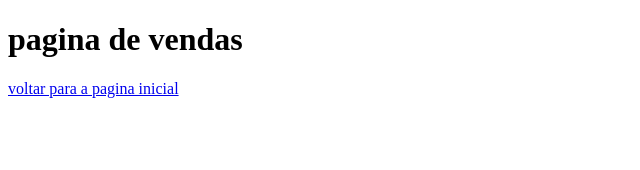
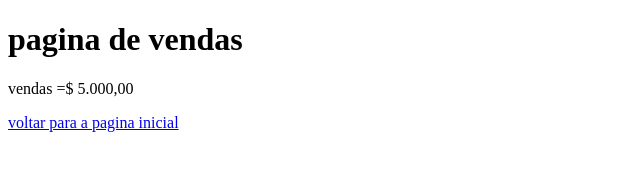
Before and after one commit to LucasAmorim88/aulagithub, a plain HTML site: page pagina de vendas.html in a window 1280 px wide. Shown: the whole page, without its empty margins (0-640 px from the left). Drawn offline with Linux system fonts and the light colour scheme.

Commit message:
Acrescentado valor das vendas

```diff
--- a/pagina de vendas.html
+++ b/pagina de vendas.html
@@ -7,6 +7,7 @@
 </head>
 <body>
     <h1>pagina de vendas</h1>
+    <p>vendas =$ 5.000,00</p>
     <a href="index.html">voltar para a pagina inicial</a>
 </body>
 </html>
```
